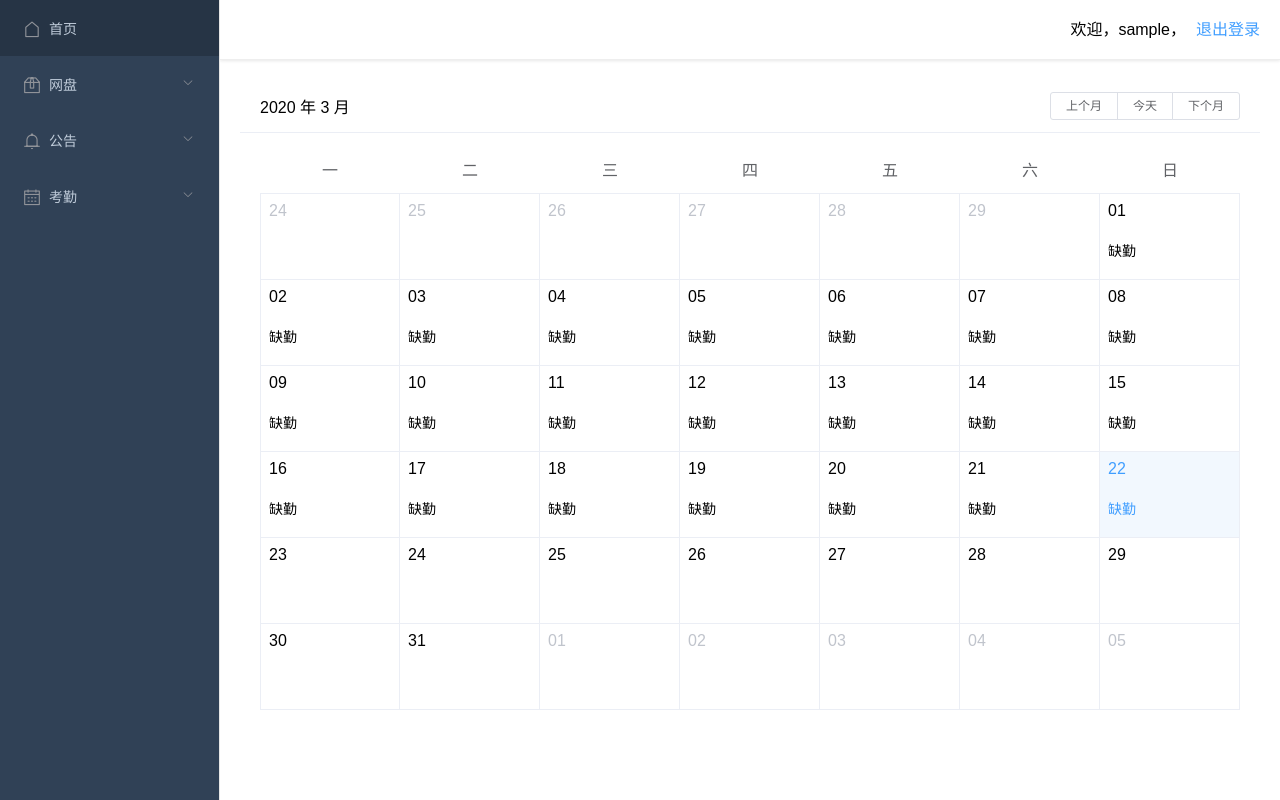
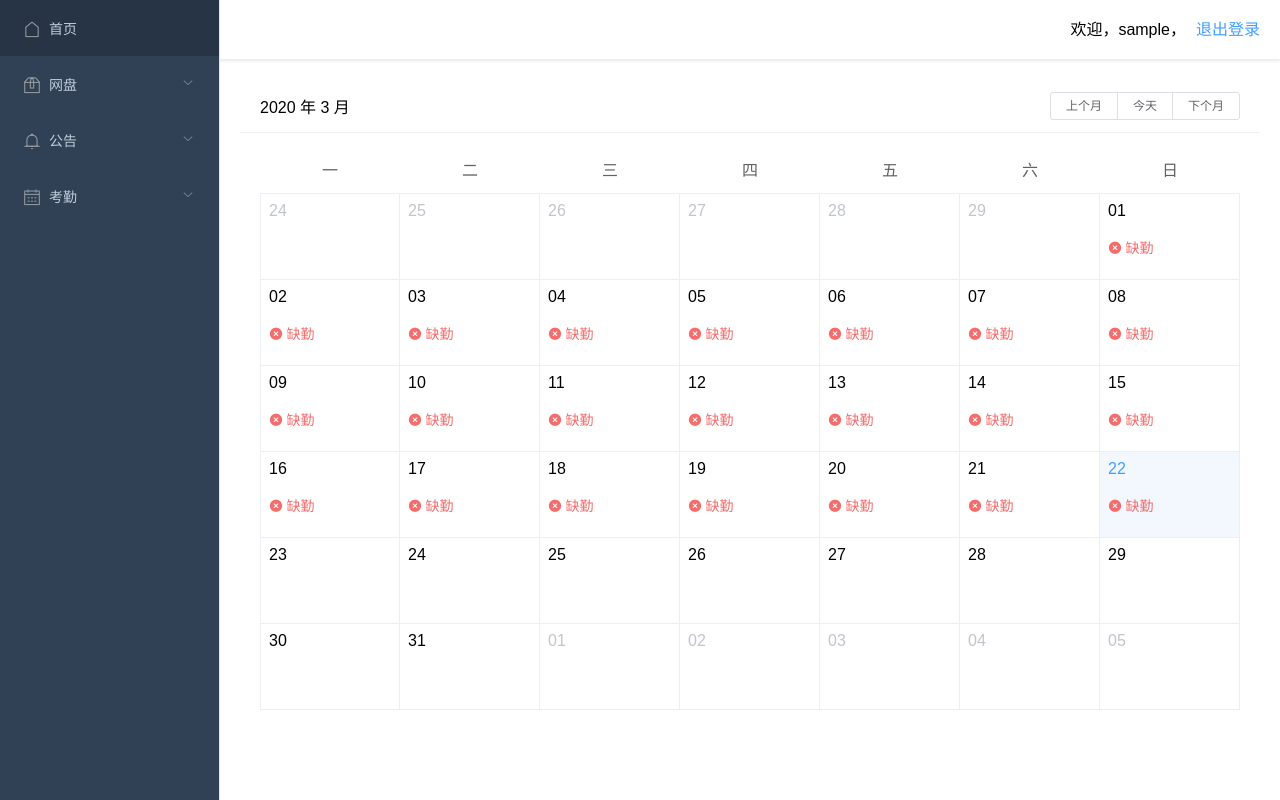
Before and after one commit to Furinai/OASys-Frontend, a Vue app: page /view-attendance-record in a window 1280 px wide. Built offline with nearby package versions, Linux system fonts and the light colour scheme; no server answers; sample sign-in values are in the browser's storage.

Commit message:
优化打卡记录显示方式

```diff
--- a/src/assets/customize.css
+++ b/src/assets/customize.css
@@ -119,6 +119,18 @@ ul {
     display: flex;
 }
 
+.success {
+    color: #67C23A;
+}
+
+.warning {
+    color: #E6A23C;
+}
+
+.danger {
+    color: #F56C6C;
+}
+
 .login {
     height: 100%;
     position: relative;
@@ -134,7 +146,11 @@ ul {
     transform: translateY(-50%);
 }
 
-.clock-description{
+.clock-time {
+    margin: 10px 15px;
+}
+
+.clock-description {
     font-size: 14px;
     margin-top: 20px;
 }
--- a/src/views/Attendance/ViewAttendanceRecord.vue
+++ b/src/views/Attendance/ViewAttendanceRecord.vue
@@ -2,8 +2,37 @@
     <el-calendar v-model="currentDate">
         <template #dateCell="{date, data}">
             {{ data.day.slice(8) }}
-            <div class="clock-description">
-                {{ showDescription(date, data) }}
+            <div v-if="verifyDateRange(date)" class="clock-description">
+                <div v-if="hasAttendance(data)">
+                    <el-popover placement="top" trigger="hover">
+                        <div class="clock-time">
+                            签到时间：{{ data.attendance.clockInTime }}
+                        </div>
+                        <div class="clock-time">
+                            签退时间：{{ data.attendance.clockOutTime }}
+                        </div>
+                        <span slot="reference" class="warning" v-if="!data.attendance.clockOutTime">
+                            <i class="el-icon-warning">
+                                未签退
+                            </i>
+                        </span>
+                        <span slot="reference" class="warning" v-else-if="data.attendance.clockDescription">
+                            <i class="el-icon-warning">
+                                {{ data.attendance.clockDescription }}
+                            </i>
+                        </span>
+                        <span slot="reference" class="success" v-else>
+                            <i class="el-icon-success">
+                                正常
+                            </i>
+                        </span>
+                    </el-popover>
+                </div>
+                <div v-else class="danger">
+                    <i class='el-icon-error'>
+                        缺勤
+                    </i>
+                </div>
             </div>
         </template>
     </el-calendar>
@@ -18,21 +47,21 @@ export default {
     data() {
         return {
             currentDate: new Date(),
-            currentMonth: new Date(),
-            currentDay: new Date(),
+            currentMonth: new Date().getMonth(),
+            currentDay: new Date().setHours(0),
             attendances: []
         }
     },
     watch: {
         currentDate(currentDate) {
-            if (currentDate.getMonth() !== this.currentMonth.getMonth()) {
-                this.currentMonth = currentDate
+            if (currentDate.getMonth() !== this.currentMonth) {
+                this.currentMonth = currentDate.getMonth();
                 this.getAttendances(currentDate)
             }
         }
     },
     created() {
-        this.getAttendances(this.currentMonth)
+        this.getAttendances(this.currentDate)
     },
     computed: mapState([
         "auth"
@@ -46,21 +75,17 @@ export default {
                 }
             })
         },
-        showDescription(date, data) {
-            if (date.getMonth() === this.currentMonth.getMonth() && date < this.currentDay.setHours(0)) {
-                for (let i = 0; i < this.attendances.length; i++) {
-                    if (this.attendances[i].clockDate === data.day) {
-                        if (!this.attendances[i].clockOutTime) {
-                            return '未签退'
-                        }
-                        if (this.attendances[i].clockDescription) {
-                            return this.attendances[i].clockDescription
-                        }
-                        return '正常'
-                    }
+        hasAttendance(data) {
+            for (let i = 0; i < this.attendances.length; i++) {
+                if (this.attendances[i].clockDate === data.day) {
+                    data.attendance = this.attendances[i]
+                    return true
                 }
-                return '缺勤'
             }
+            return false
+        },
+        verifyDateRange(date) {
+            return date.getMonth() === this.currentMonth && date < this.currentDay
         }
     }
 }
--- a/src/views/Index.vue
+++ b/src/views/Index.vue
@@ -49,7 +49,7 @@ export default {
     name: "Index",
     data() {
         return {
-            attendance: {},
+            attendance: null,
             announcements: [],
             dialogValue: "",
             dialogVisible: false
```
